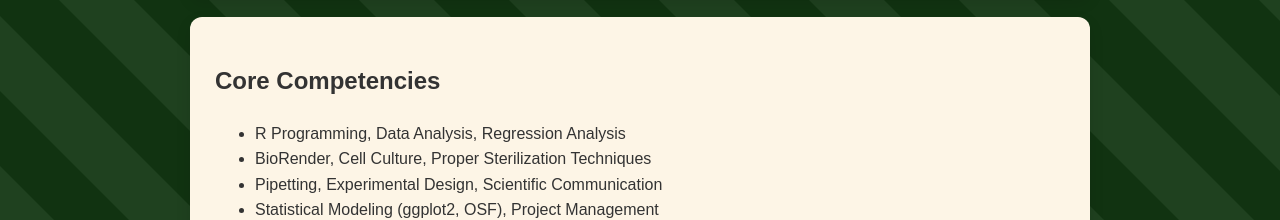
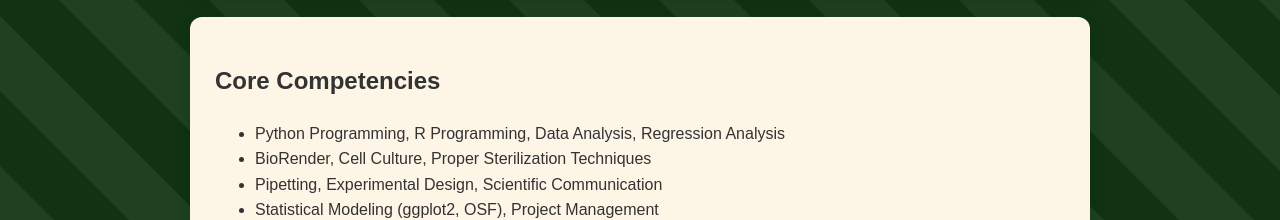
Before and after one commit to Rafeh0108/AbdulRafeh-neuro-portfolio, a plain HTML site: page resume.html in a window 1280 px wide. Shown: the part 809-1029 px from the top of the page. Drawn offline with Linux system fonts and the light colour scheme.

Commit message:
Update resume.html

```diff
--- a/resume.html
+++ b/resume.html
@@ -48,7 +48,7 @@
     <section class="card">
         <h2>Core Competencies</h2>
         <ul>
-            <li>R Programming, Data Analysis, Regression Analysis</li>
+            <li>Python Programming, R Programming, Data Analysis, Regression Analysis</li>
             <li>BioRender, Cell Culture, Proper Sterilization Techniques</li>
             <li>Pipetting, Experimental Design, Scientific Communication</li>
             <li>Statistical Modeling (ggplot2, OSF), Project Management</li>
```
